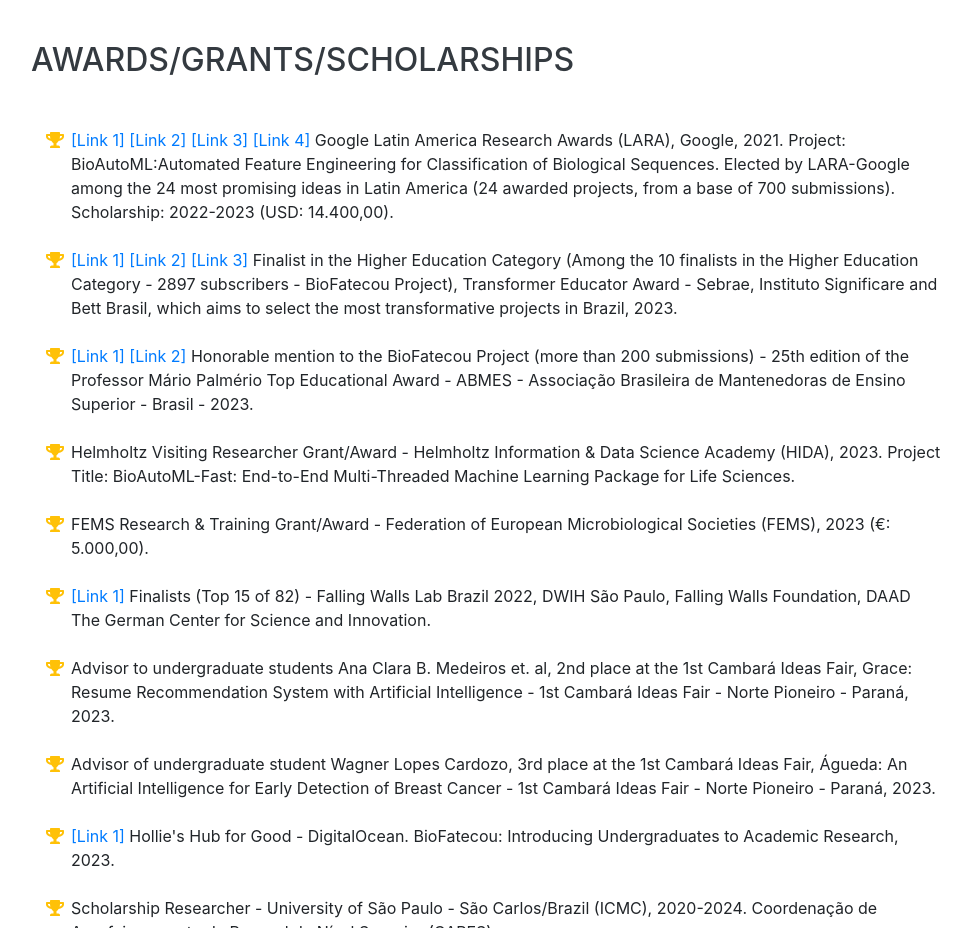
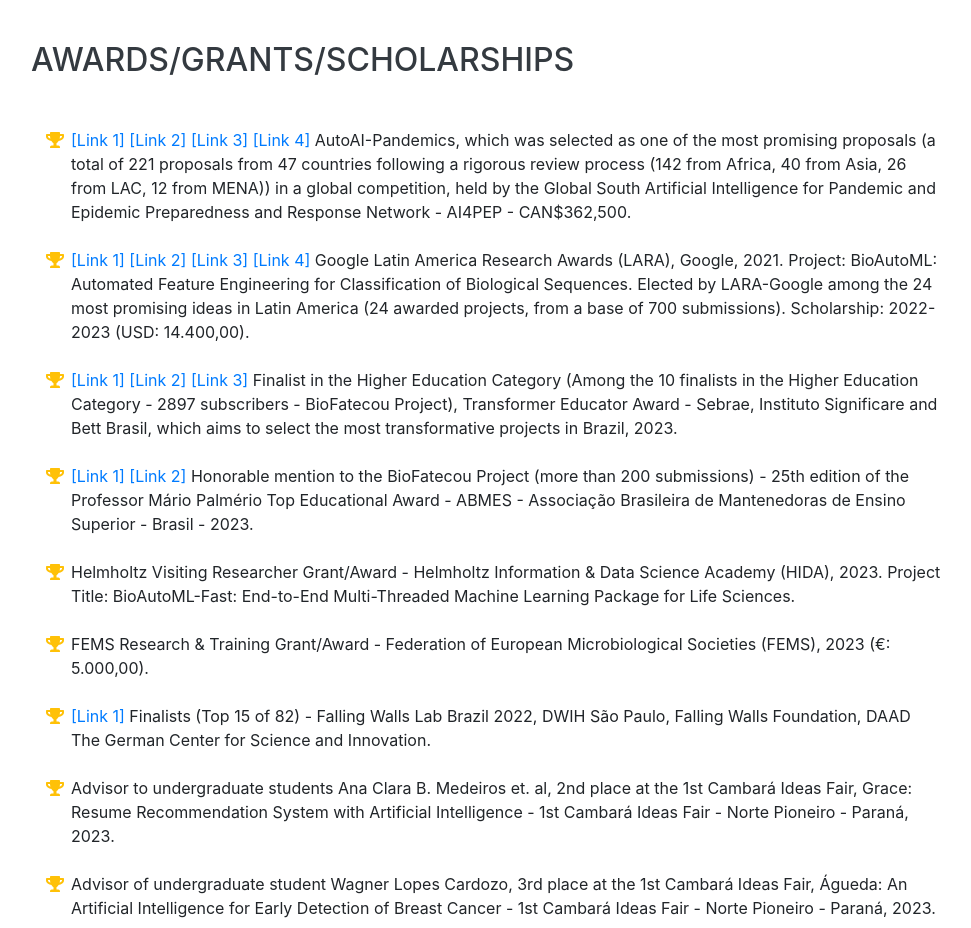
Before and after one commit to Bonidia/website, a website with bundled scripts: page index.html in a window 1280 px wide. Shown: the part 9080-10008 px from the top of the page, without its empty margins (289-1260 px from the left). Built offline with nearby package versions, Linux system fonts and the light colour scheme; a web font is replaced by a local one.

Commit message:
Update index.html

```diff
--- a/index.html
+++ b/index.html
@@ -633,13 +633,26 @@
         <h2 class="mb-5">Awards/Grants/ScholarShips</h2>
         <ul class="fa-ul mb-0">
 
+          <li>
+            <i class="fa-li fa fa-trophy text-warning"></i>
+            <a href="http://www.saocarlos.usp.br/cemeai-apoia-projeto-selecionado-em-chamada-global-para-ia-na-saude-publica/">[Link 1]</a>
+            <a href="https://cemeai.icmc.usp.br/cemeai-apoia-projeto-selecionado-em-chamada-global-para-ia-na-saude-publica/">[Link 2]</a>
+            <a href="https://ai4pep.org/our-projects/">[Link 3]</a>
+            <a href="https://ai4pep.org/our-hubs/">[Link 4]</a>
+            AutoAI-Pandemics, which was selected as one of the most promising proposals (a total of 221 proposals from 47 countries following a rigorous review process
+            (142 from Africa, 40 from Asia, 26 from LAC, 12 from MENA)) in a global competition, held by the Global South Artificial Intelligence for Pandemic and
+            Epidemic Preparedness and Response Network - AI4PEP - CAN$362,500.
+           </li>
+
+           </br>
+
            <li>
             <i class="fa-li fa fa-trophy text-warning"></i>
             <a href="https://blog.google/intl/pt-br/novidades/iniciativas/conheca-os-vencedores-do-premio-lara-2021-o-programa-de-bolsas-de-pesquisa-do-google/">[Link 1]</a>
             <a href="http://www.cemeai.icmc.usp.br/component/k2/item/1255-programa-de-bolsas-do-google-premia-trabalhos-orientados-pelo-cemeai">[Link 2]</a>
             <a href="https://research.google/outreach/past-programs/latin-america-research-awards/">[Link 3]</a>
             <a href="https://www.npdiario.com.br/cidades/norte-pioneirense-e-premiado-pelo-google/">[Link 4]</a>
-            Google Latin America Research Awards (LARA), Google, 2021. Project: BioAutoML:Automated Feature Engineering for Classification of Biological
+            Google Latin America Research Awards (LARA), Google, 2021. Project: BioAutoML: Automated Feature Engineering for Classification of Biological
              Sequences. Elected by LARA-Google among the 24 most promising ideas in Latin America (24 awarded projects, from a base of 700 submissions).
              Scholarship: 2022-2023 (USD: 14.400,00).
            </li>
```
